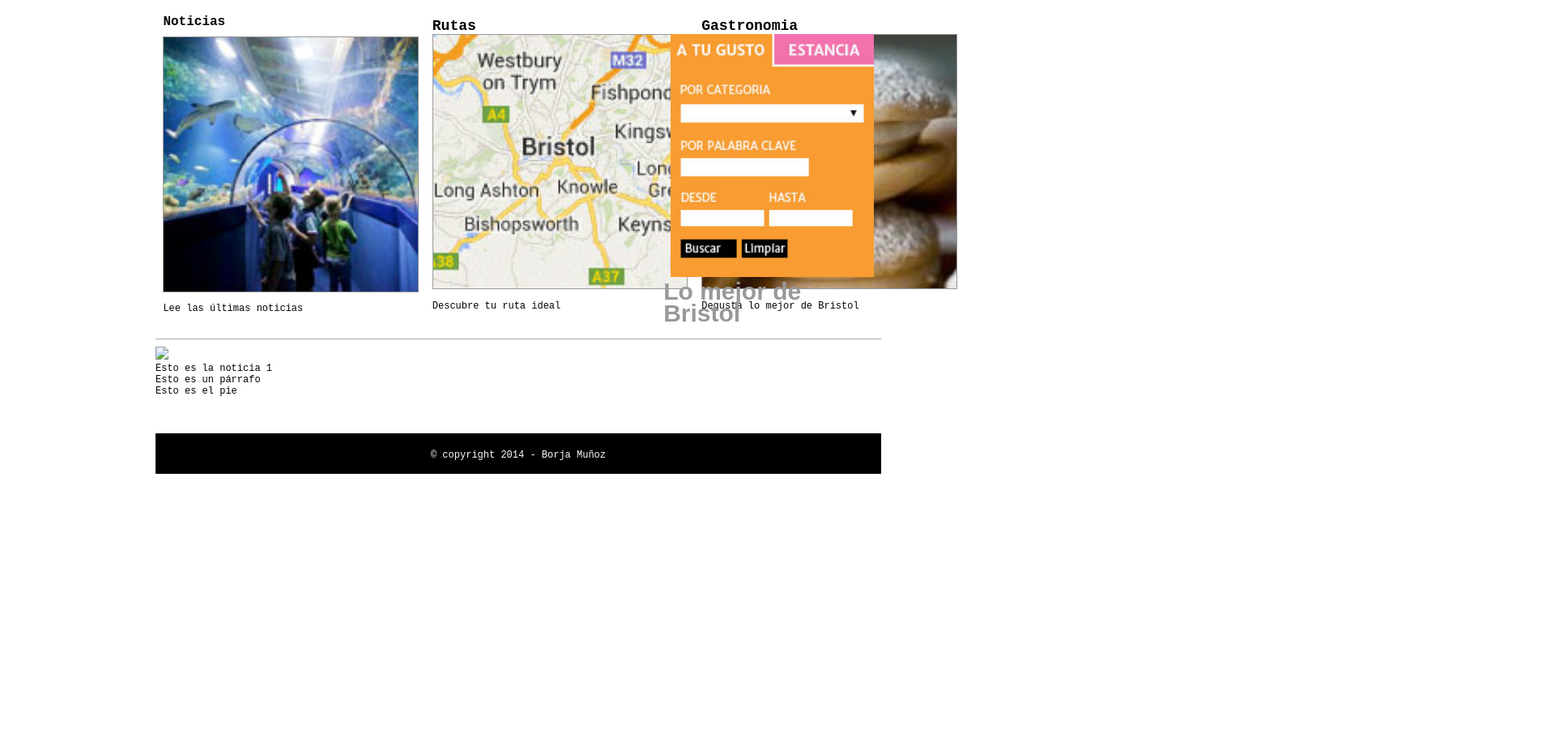
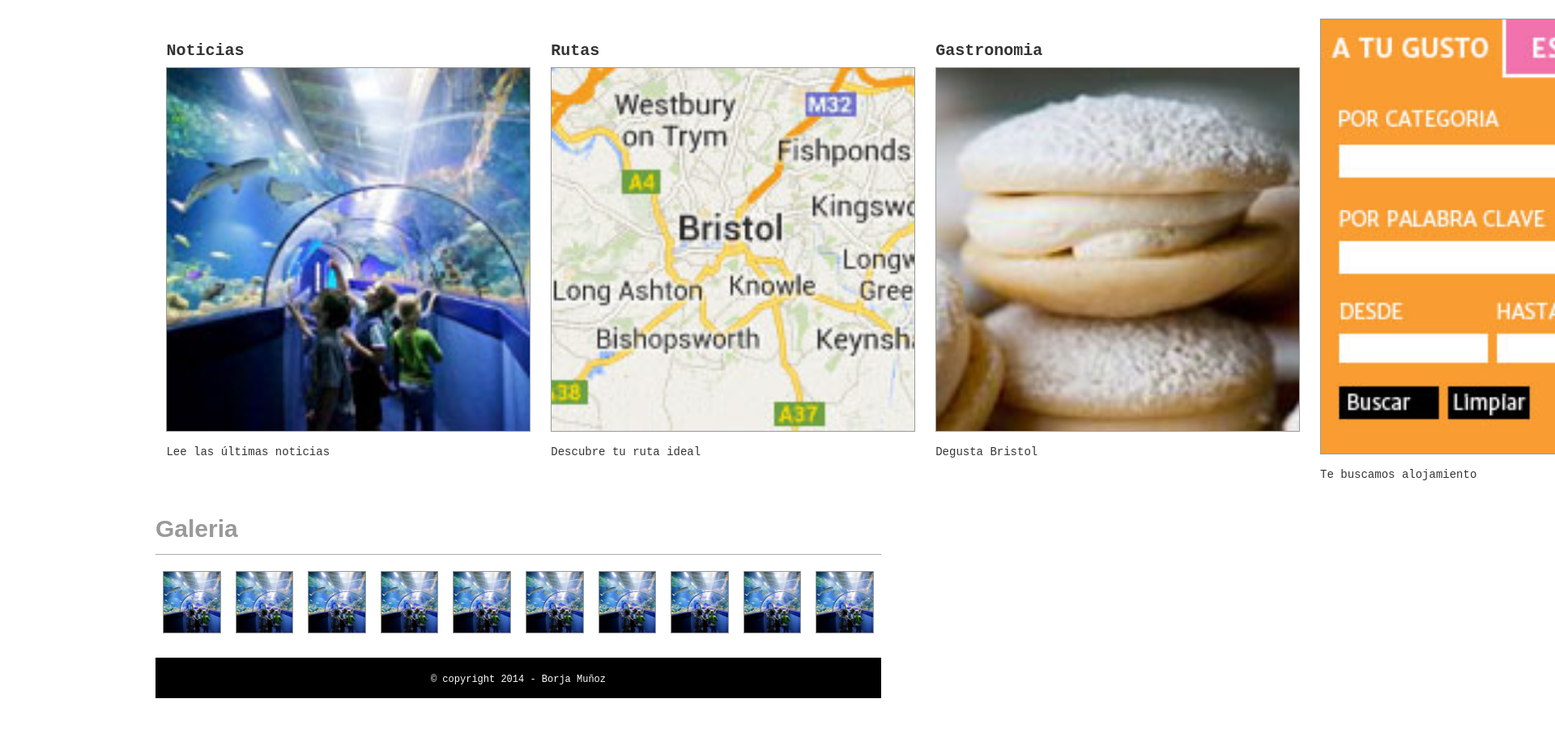
Before and after one commit to borjamunoz/diseno-interfaces-web, a plain HTML site: page turismo_bristol/index.html in a window 1280 px wide. Shown: the part 731-1636 px from the top of the page at 81% size, 1920 px wide, since content can reach past the window. Before the commit the page ends 1359 px from the top, so only its background shows below. Drawn offline with Linux system fonts and the light colour scheme; a web font is replaced by a local one.

Commit message:
acabada v1

```diff
--- a/turismo_bristol/index.html
+++ b/turismo_bristol/index.html
@@ -46,11 +46,11 @@
 		</section>
 		<hr>
 		<section id="contenedor1">
-				<div id="bloque1">Bloque 1</div>
-				<div id="bloque2">Bloque 2</div>
-				<div id="bloque3">Bloque 3</div>
-				<div id="bloque4">Bloque 4</div>
-				<div id="bloque5">Bloque 5</div>
+				<div id="bloque1">Arte Urbano</div>
+				<div id="bloque2">Arquitectura</div>
+				<div id="bloque3">Historia</div>
+				<div id="bloque4">Ocio</div>
+				<div id="bloque5">Shopping</div>
 		</section>
         <div id="tituloDescubre"><h2>Descubre</h2><hr></div>
         		<section id="contenedor2">
@@ -69,24 +69,26 @@
                     <div id="contenido3">
                         <h1>Gastronomia</h1>
                         <img src="img/contenido3.jpg"/>
-                        <p>Degusta lo mejor de Bristol</p>
+                        <p>Degusta Bristol</p>
                     </div><!--fin de articulo 3-->
-
+    			    <div id="alojamiento">
+                        <img src="img/alojamiento.jpg"/>
+                        <p>Te buscamos alojamiento</p>
+                    </div>
                 </section><!--fin de contenedor 2-->
-              <section>
-                 <div id="alojamiento">
-                        <img src="img/alojamiento.jpg"/>
-                </div>
-			</section><!--fin de alojamiento-->
-			<section id="ultimas-noticias">
-        		<h2>Lo mejor de Bristol</h2>
+                <h2>Galeria</h2>
            	 	<hr>
-                <article>
-                	<img src="img/noticias1.jpg"/>
-                    <header>Esto es la noticia 1</header>
-                    <p>Esto es un párrafo</p>
-                    <footer>Esto es el pie</footer>
-                </article>
+			<section id="contenedor3">
+            	<div id="foto1"></div>
+				<div id="foto2"></div>
+				<div id="foto3"></div>
+				<div id="foto4"></div>
+				<div id="foto5"></div>
+                <div id="foto6"></div>
+				<div id="foto7"></div>
+				<div id="foto8"></div>
+				<div id="foto9"></div>
+				<div id="foto10"></div>
        		 </section>
              <footer class="pie"><p> © copyright 2014 - Borja Muñoz</p></footer>
       	</body>
--- a/turismo_bristol/main.css
+++ b/turismo_bristol/main.css
@@ -124,10 +124,12 @@ body{
 	width: 100%;
 	background-image: url('img/img_principal-0.jpg');
 	-webkit-background-size: cover;
-	-webkit-box-flex:1;
 }
 
 #contenedor1{
+	text-align:center;
+	font-family:"Arial Black", Gadget, sans-serif;
+	font-size:18px;
 	display: -webkit-box;/*Hace funcionar el webkit-box*/
 	-webkit-box-flex-direction: row;
 	-webkit-box-orient: horizontal; /*Muestra los elementos alineados de manera horizontal*/
@@ -141,7 +143,6 @@ body{
 	margin-right: 3%;
 	padding: 20px;
 	height: 230px;
-	-webkit-box-orient: vertical; /*Muestra los elementos alineados de manera horizontal*/
 	-webkit-box-flex:0.5;
 	background-image: url('img/img_principal-1.jpg');
 	-webkit-background-size: cover;
@@ -151,7 +152,6 @@ body{
 	margin-right: 3%;
 	padding: 20px;
 	height: 230px;
-	-webkit-box-orient: vertical; /*Muestra los elementos alineados de manera horizontal*/
 	-webkit-box-flex:0.5;
 	background-image: url('img/img_principal-2.jpg');
 	-webkit-background-size: cover;
@@ -194,21 +194,16 @@ body{
 	display: -webkit-box;/*Hace funcionar el webkit-box*/
 	-webkit-box-orient: horizontal; /*Muestra los elementos alineados de manera horizontal*/
 	-webkit-box-pack: center;/*Alinea los elementos en el centro*/
-	/*-webkit-box-direction: reverse; /*Ordena los elementos de atras en adelante*/
 	-webkit-box-align: center;/*Alinea todos los elementos en el centro verticalmente*/
-	width: 70%;
-	float:left;
+	width: 100%;
+}
+#contenedor2 div{
+	-webkit-box-flex: 2.5;
+	margin: 2% 1.5% 2% 1.5%;
 	min-width:50%;
 }
-#contenedor2 div{
-	-webkit-box-flex: 1;
-	min-width:50%;
-	margin: 2% 1.5% 2% 1.5%;
-}
-
-#contenido1 h1{
-	margin-bottom: 3%;
-	font-size:16px;
+#contenedor2 div img:hover{
+	-webkit-box-shadow: #CCC 5px 5px 5px ;/*Sombreado*/
 }
 
 #contenedor2 div img{
@@ -217,16 +212,16 @@ body{
 	height:auto;
 	border: 1px solid #999;
 }
-#alojamiento{
-	width: 28%;
-	margin: 3% 0 0 1%;
-	float:left;
-	-webkit-box-flex: 1;
-	min-width:20%;
 
+#contenedor2 div h1{
+	color:#333;
+	font-size:20px;
+	margin-bottom:2%;
 }
-#alojamiento img{
-	width:100%;
+#contenedor2 div p{
+	color:#333;
+	font-size:14px;
+	margin-bottom:2%;
 }
 
 hr {
@@ -258,6 +253,110 @@ hr {
 	margin: -4% 1% 3% 1%;
 }
 
+#contenedor3{
+	display: -webkit-filter;
+	display: -webkit-box;/*Hace funcionar el webkit-box*/
+	-webkit-box-flex-direction: row;
+	-webkit-box-orient: horizontal; /*Muestra los elementos alineados de manera horizontal*/
+	-webkit-box-pack: center;/*Alinea los elementos en el centro*/
+	-webkit-box-align: center;/*Alinea todos los elementos en el centro verticalmente*/
+	width:100%;
+	height: 100px;
+}
+#foto1{
+	margin:0 1% 0 1%;
+	-webkit-box-flex:1;
+ 	width: 20%;
+	height:75px;
+	background-image:url(img/contenido1.jpg);
+	-webkit-background-size: cover;
+	border: 1px solid #999;
+}
+#foto2{
+	margin:0 1% 0 1%;
+	-webkit-box-flex:1;
+ 	width: 20%;
+	border: 1px solid #999;
+	height:75px;
+	background-image:url(img/contenido1.jpg);
+	-webkit-background-size: cover;
+}
+#foto3{
+	margin:0 1% 0 1%;
+	-webkit-box-flex:1;
+ 	width: 20%;
+	border: 1px solid #999;
+	height:75px;
+	background-image:url(img/contenido1.jpg);
+	-webkit-background-size: cover;
+}
+#foto4{
+	margin:0 1% 0 1%;
+	-webkit-box-flex:1;
+ 	width: 20%;
+	border: 1px solid #999;
+	height:75px;
+	background-image:url(img/contenido1.jpg);
+	-webkit-background-size: cover;
+}
+#foto5{
+	margin:0 1% 0 1%;
+	-webkit-box-flex:1;
+ 	width: 20%;
+	border: 1px solid #999;
+	height:75px;
+	background-image:url(img/contenido1.jpg);
+	-webkit-background-size: cover;
+}
+#foto6{
+	margin:0 1% 0 1%;
+	-webkit-box-flex:1;
+ 	width: 20%;
+	border: 1px solid #999;
+	height:75px;
+	background-image:url(img/contenido1.jpg);
+	-webkit-background-size: cover;
+}
+#foto7{
+	margin:0 1% 0 1%;
+	-webkit-box-flex:1;
+ 	width: 20%;
+	border: 1px solid #999;
+	height:75px;
+	background-image:url(img/contenido1.jpg);
+	-webkit-background-size: cover;
+}
+#foto8{
+	margin:0 1% 0 1%;
+	-webkit-box-flex:1;
+ 	width: 20%;
+	border: 1px solid #999;
+	height:75px;
+	background-image:url(img/contenido1.jpg);
+	-webkit-background-size: cover;
+}
+#foto9{
+	margin:0 1% 0 1%;
+	-webkit-box-flex:1;
+ 	width: 20%;
+	border: 1px solid #999;
+	height:75px;
+	background-image:url(img/contenido1.jpg);
+	-webkit-background-size: cover;
+}
+#foto10{
+	margin:0 1% 0 1%;
+	-webkit-box-flex:1;
+ 	width: 20%;
+	border: 1px solid #999;
+	height:75px;
+	background-image:url(img/contenido1.jpg);
+	-webkit-background-size: cover;
+}
+
+#contenedor3 div:hover{
+	-webkit-filter: grayscale(1);
+}
 .pie{
 	text-align:center;
 	background:#000;
@@ -268,7 +367,7 @@ hr {
 }
 .pie p {
 	width: 92%;
-	margin: 5% auto;
+	margin: 1% auto;
 	color: #FFF;
 	padding: 20px;
 }
```
